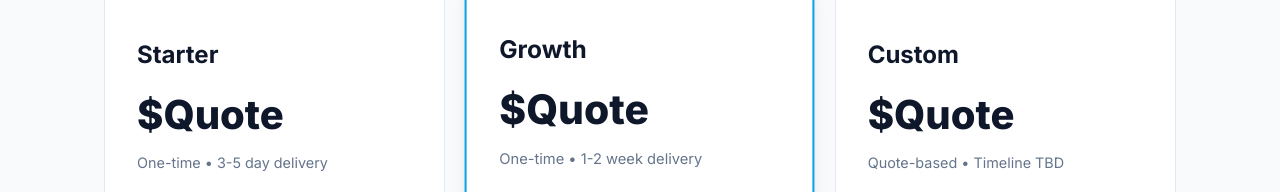
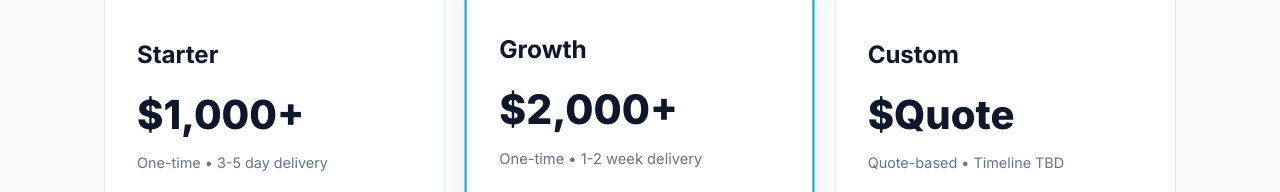
Before and after one commit to slvine99/ss-studio-website, a website built with Vite: page services.html in a window 1280 px wide. Shown: the part 336-528 px from the top of the page. Built offline with nearby package versions, Linux system fonts and the light colour scheme.

Commit message:
Update pricing on Services page

```diff
--- a/services.html
+++ b/services.html
@@ -32,7 +32,7 @@
     <div class="pricing-grid">
       <div class="pricing-card">
         <h3>Starter</h3>
-        <div class="price">$Quote</div>
+        <div class="price">$1,000+</div>
         <div class="price-sub">One-time • 3-5 day delivery</div>
         <ul>
           <li>5-page responsive website</li>
@@ -49,7 +49,7 @@
       <div class="pricing-card featured">
         <div class="pricing-badge">Most Popular</div>
         <h3>Growth</h3>
-        <div class="price">$Quote</div>
+        <div class="price">$2,000+</div>
         <div class="price-sub">One-time • 1-2 week delivery</div>
         <ul>
           <li>8-page custom-designed website</li>
```
